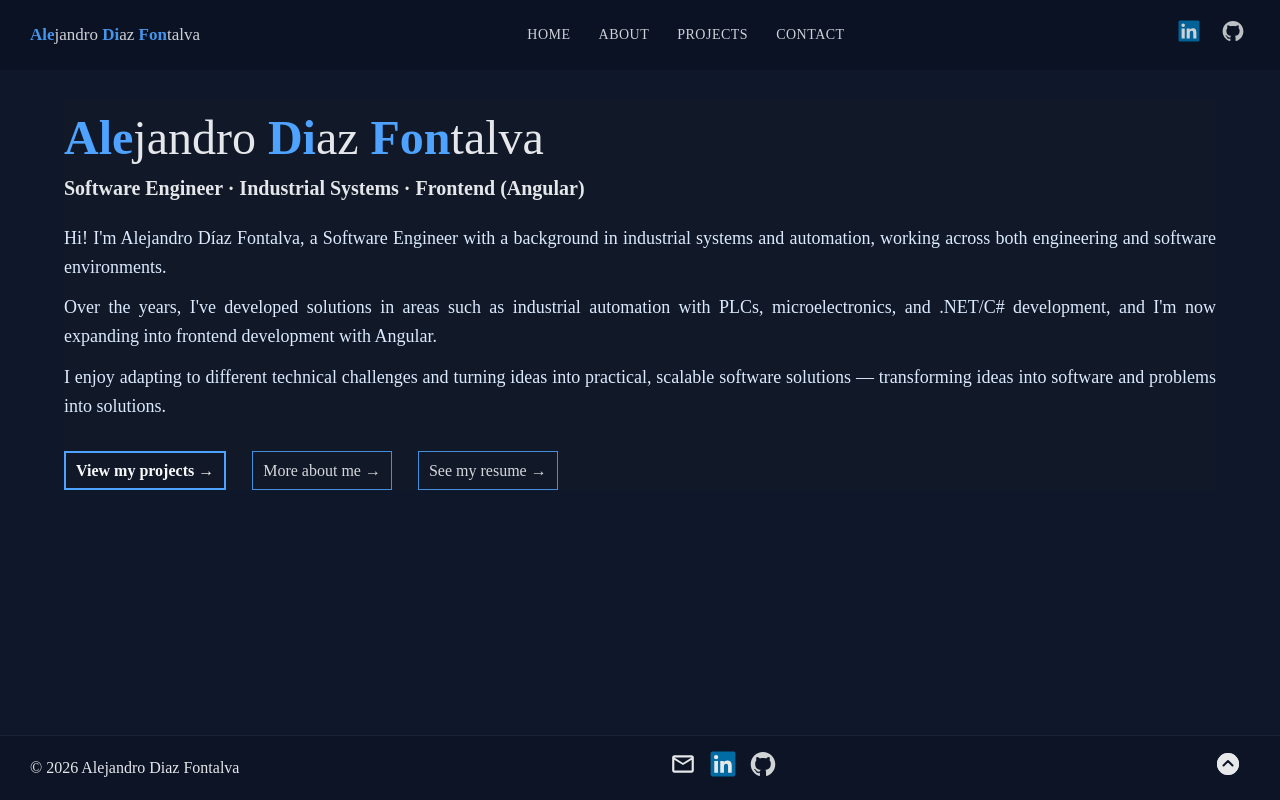
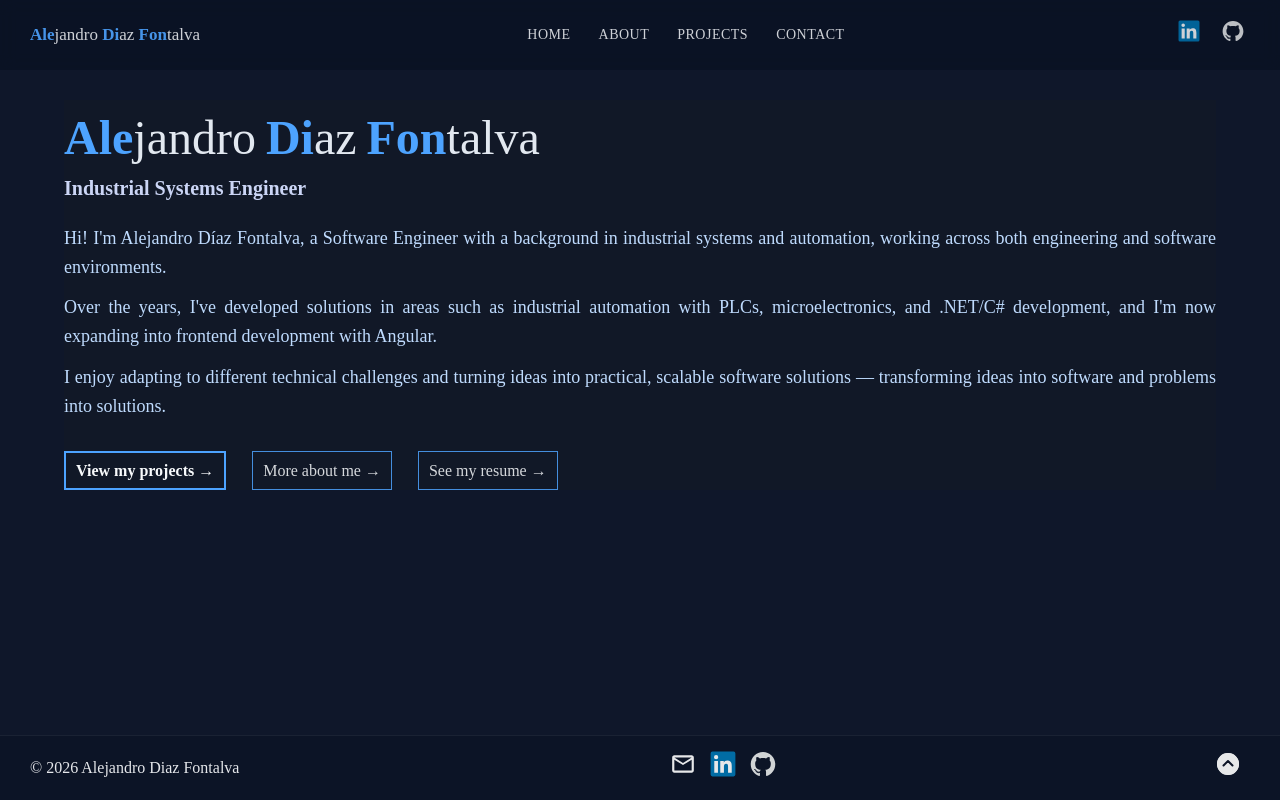
Before and after one commit to aledifon/portfolio, an Angular app: page / in a window 1280 px wide. Built offline with nearby package versions, Linux system fonts and the light colour scheme.

Commit message:
Finished fading FXs on Home page

```diff
--- a/src/app/pages/home/home.component.html
+++ b/src/app/pages/home/home.component.html
@@ -1,9 +1,15 @@
 <section class="hero">
     <h1 class="hero-title">
-        <span>Ale</span>jandro <span>Di</span>az <span>Fon</span>talva
+        <span class="highlight">Ale</span>
+        <span class="fade" [class.show]="showTitle()">jandro</span>
+        <span class="highlight">Di</span>
+        <span class="fade" [class.show]="showTitle()">az</span>
+        <span class="highlight">Fon</span>
+        <span class="fade" [class.show]="showTitle()">talva</span>
     </h1>
-    <h2 class="hero-subtitle">
-        Software Engineer · Industrial Systems · Frontend (Angular)
+    <h2 class="hero-subtitle" [class.show]="showRol()" [class.hide]="!showRol()">
+        {{heroRol()}}
+        <!-- Software Engineer · Industrial Systems · Frontend (Angular)         -->
     </h2>
 
     <div class="hero-description">
--- a/src/app/pages/home/home.component.scss
+++ b/src/app/pages/home/home.component.scss
@@ -1,24 +1,49 @@
+// HERO NAME
 .hero-title{
     font-weight: 500;
     font-size: 48px;
     margin-bottom: -5px;
-    color: #e5e7eb;
 }
-.hero-title span{
+
+.hero-title .highlight{
     font-weight: 700;
     color: #4da3ff;
 }
+
+.fade{
+    // color: #e5e7eb;
+    color: #e2e8f0;
+    opacity: 0;
+    margin-right: 10px;
+    transition: opacity 1s ease-in;
+}
+
+.fade.show {
+    opacity: 1;
+}
+
+// HERO ROL
 .hero-subtitle{
     margin-bottom: 20px;
     font-size: 20px;
-    // color: #dbeafe;
-    color: #e5e7eb;
+    // color: #e5e7eb;
+    color: #cbd5f5;
+    // color: #cbd5e1;
+    transition: opacity 0.8s ease-in;
 }
+.hero-subtitle.hide{
+    opacity: 0;
+}
+.hero-subtitle.show{
+    opacity: 1;
+}
+
+// HERO DESCRIPTION
 .hero-description{
     margin-bottom: 30px;
     line-height: 1.6;
-    // color: #94a3b8;
-    color: #dbeafe;
+    // color: #dbeafe;
+    color: #bfdbfe;
 }
 .hero-text{
     margin-bottom: 12px;
@@ -26,6 +51,7 @@
     font-size: 18px;
 }
 
+// CALL TO ACTION
 .cta{
     display: flex;
     flex-direction: row;
--- a/src/app/pages/home/home.component.ts
+++ b/src/app/pages/home/home.component.ts
@@ -1,5 +1,6 @@
 import { Component } from '@angular/core';
 import { RouterLink } from '@angular/router';
+import { signal } from '@angular/core';
 
 @Component({
   selector: 'app-home',
@@ -7,6 +8,72 @@ import { RouterLink } from '@angular/router';
   templateUrl: './home.component.html',
   styleUrl: './home.component.scss',
 })
-export class HomeComponent {
+export class HomeComponent{
+
+  // Hero title signals
+  showTitle = signal(false);
+
+  // Hero Rol vars & signals
+  private rolName1 = "Software Engineer";
+  private rolName2 = "Industrial Systems Engineer";
+  private rolName3 = "Frontend Engineer (Angular)";
+  heroRol = signal(this.rolName1);
+  showRol = signal(true);
+
+  private showRolTime = 3000;
+  private fadeInOutRolTime  = 800;
+  private fadeWaitRolTime  = 300;
+  private fadeCycleTime = this.showRolTime + this.fadeInOutRolTime*2 + this.fadeWaitRolTime;
+
+
+  private switchHeroRol() :void {
+    switch(this.heroRol()){
+      case this.rolName1:
+        this.heroRol.set(this.rolName2);
+        break;
+      case this.rolName2:
+        this.heroRol.set(this.rolName3);
+        break;
+      case this.rolName3:
+        this.heroRol.set(this.rolName1);
+        break;
+      default:
+        this.heroRol.set(this.rolName1);
+        break;
+    }
+  }
+
+  // Fading Fx (Total 5s)
+  // Fading time set on the .css
+  public fadingHeroRolCycle():void {
+
+      // Show for 3s before fade-out
+      setTimeout(() => {
+        // Fade-out 1s + wait 0.5s = 1.5s)
+        this.showRol.set(false);
+        // console.log("Start fade-out");
+
+        // Fade-in after elapsed time
+        setTimeout(() => {
+          this.switchHeroRol();
+          this.showRol.set(true);
+          // console.log("Start fade-in");
+        }, this.fadeInOutRolTime + this.fadeWaitRolTime);
+      }, this.showRolTime);
+  }
+
+  ngOnInit(): void {
+    // Runs before the next repaint to sync animations with updated DOM state.
+    requestAnimationFrame(() => {
+      this.showTitle.set(true);
+    },);
+
+    //Only 1st exec.
+    this.fadingHeroRolCycle();
+
+    setInterval(() => {
+      this.fadingHeroRolCycle();
+    }, this.fadeCycleTime);
+  }
 
 }
```
